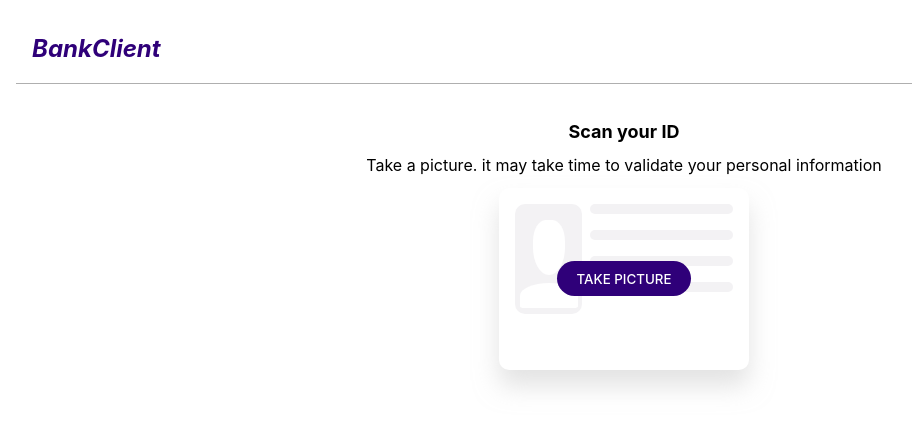
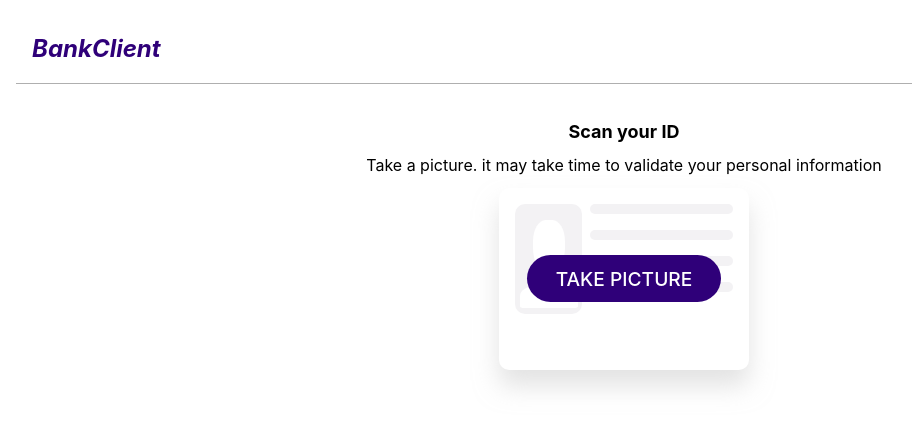
Before and after one commit to rodrigoperaltadev/z1-frontend-dev, a React (Create React App) app: page / in a window 1280 px wide. Shown: the top 426 px of the page, without its empty margins (16-928 px from the left). Built offline with nearby package versions, Linux system fonts and the light colour scheme.

Commit message:
Modify Styles

```diff
--- a/src/styles/index.css
+++ b/src/styles/index.css
@@ -9,16 +9,18 @@
 }
 
 .button {
-  padding: 0.7em 1.5em;
+  padding: 0.6em 1.5em;
   outline: none;
   color: white;
   font-weight: 500;
+  font-size: larger;
   border: none;
-  border-radius: 20px;
+  border-radius: 24px;
 }
 
 .button-primary {
   background-color: #2f0079;
+  transition: background-color 0.2s;
 }
 
 .float-button {
@@ -27,6 +29,7 @@
 
 .button:hover {
   cursor: pointer;
+  background-color: #4706af;
 }
 
 .border {
--- a/src/views/TakePicture/takePicture.css
+++ b/src/views/TakePicture/takePicture.css
@@ -1,13 +1,25 @@
+.tp-view {
+  height: 100vh;
+  background-color: #10161e;
+  display: flex;
+  justify-content: center;
+
+}
+
 .tp-container {
   display: flex;
   flex-direction: column;
   align-items: center;
+  gap: 3em;
+  padding: 1em;
+  text-align: center;
+  margin: 3em 0em;
+}
+
+.tp-container header {
+  display: flex;
+  flex-direction: column;
   gap: 1em;
-  padding: 1em;
-  height: 100vh;
-  background-color: #10161e;
-
-  text-align: center;
 }
 
 .tp-title {
@@ -37,3 +49,7 @@
 .cancel-button:hover {
   cursor: pointer;
 }
+.icon.bulb {
+  margin-right: 0.5em;
+  fill: #f9c851;
+}
```
